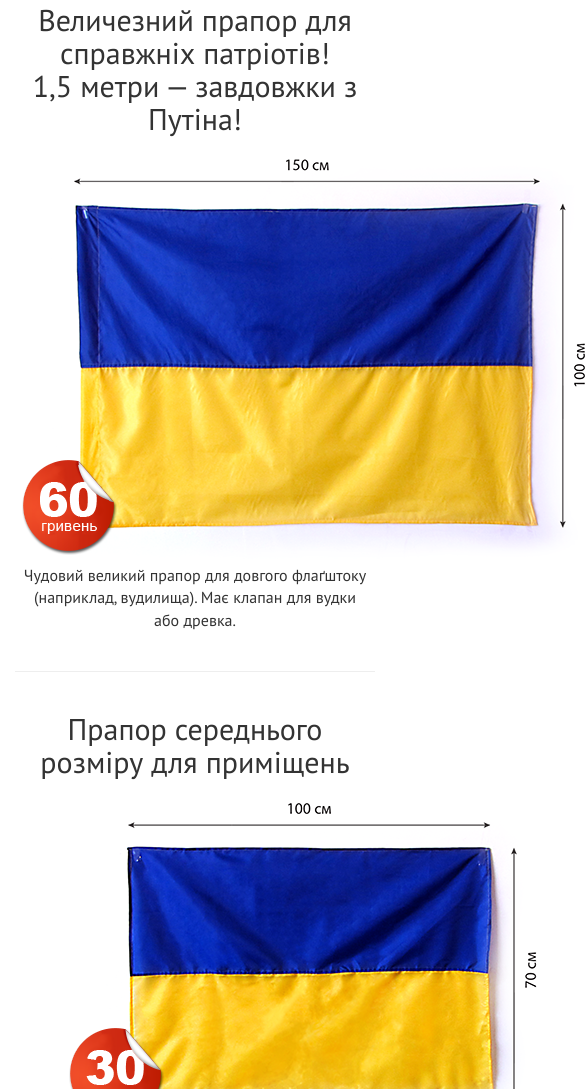
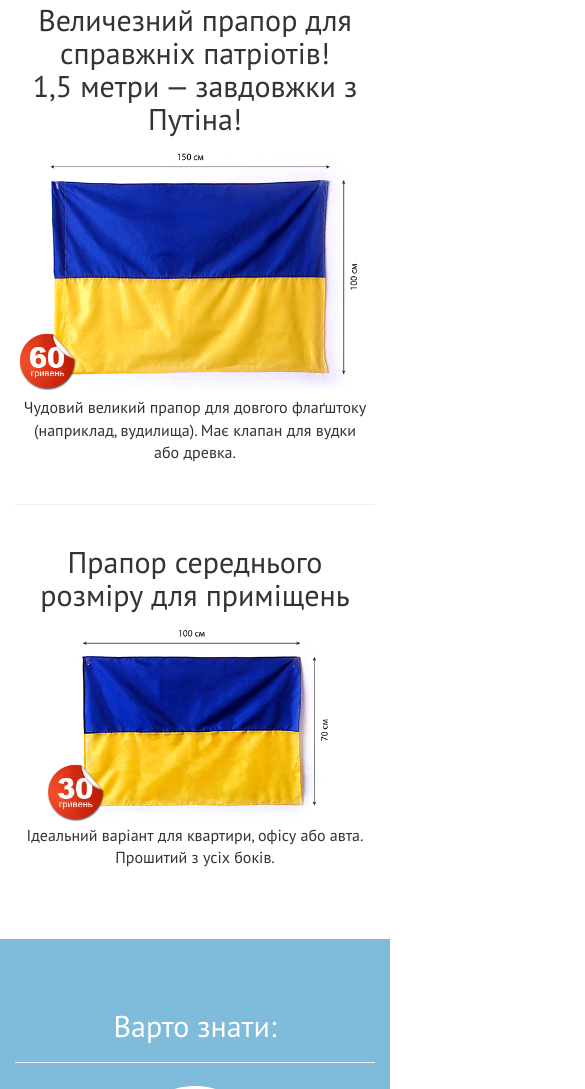
Before and after one commit to devich/praporua, a plain HTML site: page index.html in a window 390 px wide. Shown: the part 911-2000 px from the top of the page, 585 px wide, since content can reach past the window. Drawn offline with nearby package versions, Linux system fonts and the light colour scheme; some packages are replaced by stand-ins of ours.

Commit message:
Minor changes

```diff
--- a/css/custom.css
+++ b/css/custom.css
@@ -275,4 +275,8 @@
 	height: 75%;
   }
 
+  .flag-img {
+    width: 100%;
+  }
+
 }
--- a/index.html
+++ b/index.html
@@ -101,7 +101,7 @@
             <div class="row">
                 <div class="col-md-8 col-md-offset-2 text-center">
                     <h2>Величезний прапор для справжніх патріотів! 1,5&nbsp;метри&nbsp;— завдовжки з Путіна!</h2>
-					<img src="img/150x100.png">
+					<img class="flag-img" src="img/150x100.png">
                     <p class="lead">Чудовий великий прапор для&nbsp;довгого флаґштоку (наприклад,&nbsp;вудилища). Має&nbsp;клапан для&nbsp;вудки або&nbsp;древка.</p>
                 </div>
             </div>
@@ -109,7 +109,7 @@
             <div class="row">
                 <div class="col-md-8 col-md-offset-2 text-center">
                     <h2>Прапор середнього розміру для приміщень</h2>
-					<img src="img/100x70.png">
+                    <img class="flag-img" src="img/100x70.png">
                     <p class="lead">Ідеальний варіант для квартири, офісу або авта. Прошитий з усіх боків.</p>
                 </div>
             </div>
```
